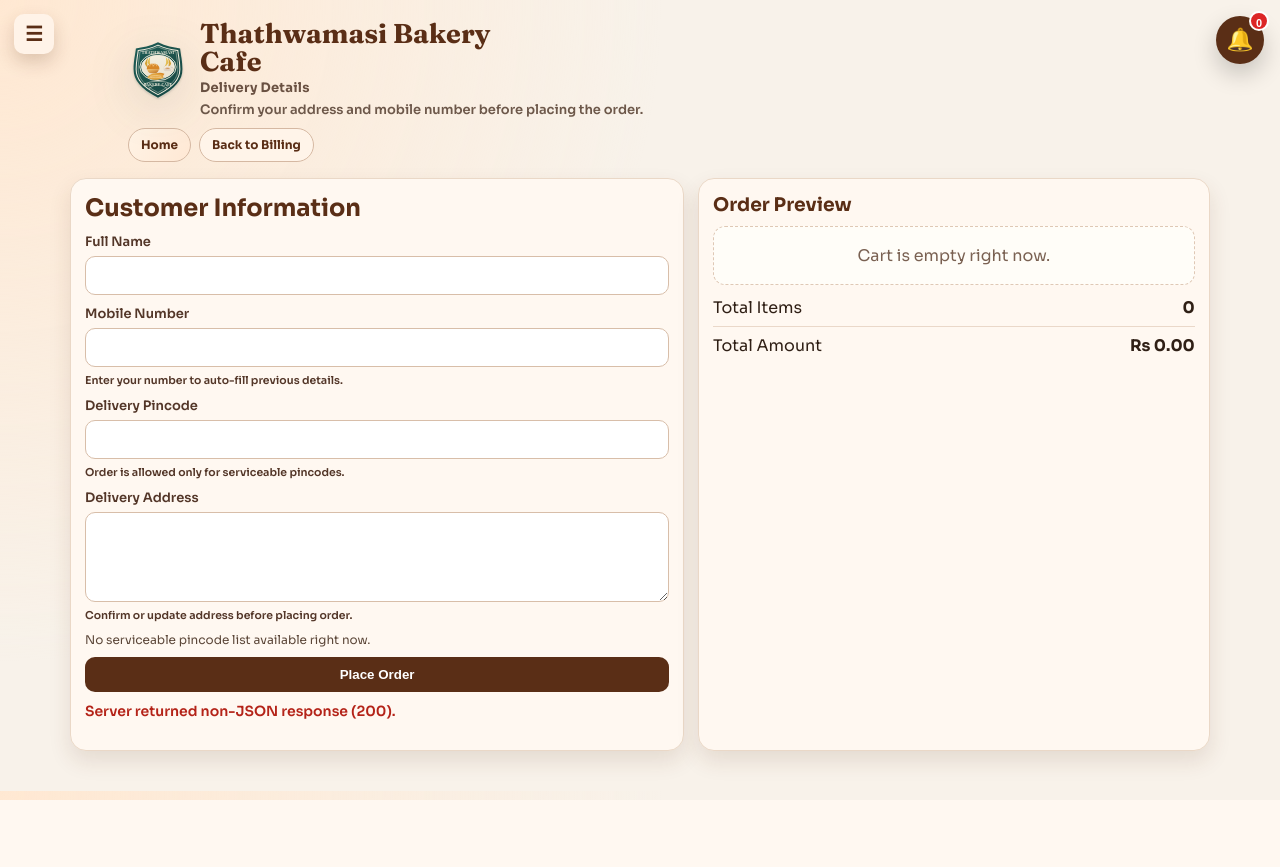
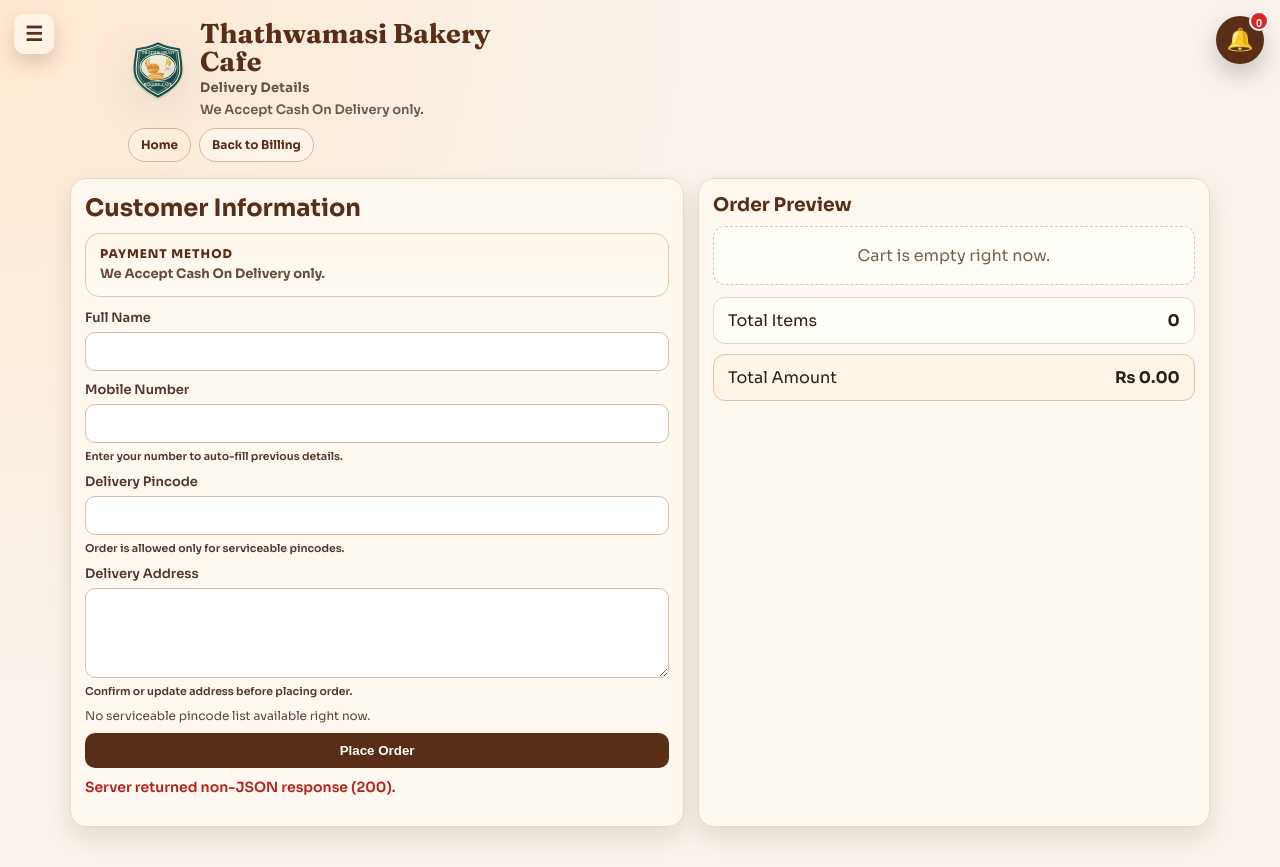
Before and after one commit to AnujMishra77000/suneil_cafe, a Django app: page /checkout/ in a window 1280 px wide. Before the commit the page ends 800 px from the top, so only its background shows below. Run offline with Django 5.2, Linux system fonts and the light colour scheme; data that the repository does not hold is empty; parts of the project's set-up code (start-up, migrations or seed data) failed here and were passed over; some libraries are stand-ins or nearby versions.

Commit message:
New_21 commit

```diff
--- a/core/urls.py
+++ b/core/urls.py
@@ -23,6 +23,7 @@
 from orders.views import (
     AdminDashboardView,
     AdminPincodeManageView,
+    AdminDeliveryContactManageView,
     AdminOrderDetailsView,
     AdminBillingListView,
     AdminBillDetailView,
@@ -63,6 +64,7 @@
     path('admin-dashboard/', AdminDashboardView.as_view(), name='admin-dashboard'),
     path('admin-dashboard/order-details/', AdminOrderDetailsView.as_view(), name='admin-order-details'),
     path('admin-dashboard/pincodes/', AdminPincodeManageView.as_view(), name='admin-pincode-manage'),
+    path('admin-dashboard/delivery-contact/', AdminDeliveryContactManageView.as_view(), name='admin-delivery-contact-manage'),
     path('admin-dashboard/billing/', AdminBillingListView.as_view(), name='admin-billing-list'),
     path('admin-dashboard/billing/<int:bill_id>/', AdminBillDetailView.as_view(), name='admin-bill-detail'),
     path('admin-dashboard/billing/<int:bill_id>/edit/', AdminBillEditView.as_view(), name='admin-bill-edit'),
--- a/notifications/static/notifications/notification_bell.js
+++ b/notifications/static/notifications/notification_bell.js
@@ -207,7 +207,7 @@
             const payload = item && item.payload && typeof item.payload === "object" ? item.payload : {};
             const customerName = payload.customer_name || "N/A";
             const totalPrice = payload.total_price || "-";
-            const phoneLabel = this.mode === "ADMIN" ? "Customer Phone" : "Owner Phone";
+            const phoneLabel = this.mode === "ADMIN" ? "Customer Phone" : "Delivery Contact";
             const phoneValue =
                 this.mode === "ADMIN"
                     ? payload.customer_phone || "-"
--- a/orders/templates/orders/admin_dashboard.html
+++ b/orders/templates/orders/admin_dashboard.html
@@ -48,6 +48,10 @@
                 <h2>Pincode Manager</h2>
                 <p>Add and manage serviceable delivery pincodes used for order validation.</p>
             </a>
+            <a class="quick-link" href="/admin-dashboard/delivery-contact/">
+                <h2>Delivery Contact</h2>
+                <p>Set the delivery boy number shown on customer receipts and success screens.</p>
+            </a>
         </section>
     </main>
     <script src="{% static 'notifications/notification_bell.js' %}?v=20260224-2"></script>
--- a/orders/views.py
+++ b/orders/views.py
@@ -31,6 +31,7 @@
 from .analytics import sales_summary, category_sales, top_products, unavailable_product_demand
 from .models import Bill
 from .models import Order, OrderItem, OrderFeedback, BillItem, SalesRecord, ServiceablePincode
+from .delivery_contact import get_delivery_contact_number, get_or_create_delivery_contact_setting
 from .serializers import OrderSerializer, OrderFeedbackWriteSerializer, BillSerializer
 from .services import create_order, create_order_from_cart
 from products.cache_utils import invalidate_catalog_cache
@@ -303,6 +304,37 @@
 
 
 @method_decorator(staff_member_required, name="dispatch")
+class AdminDeliveryContactManageView(TemplateView):
+    template_name = "orders/admin_delivery_contact_manage.html"
+
+    def get_context_data(self, **kwargs):
+        context = super().get_context_data(**kwargs)
+        row = get_or_create_delivery_contact_setting()
+        context["row"] = row
+        context["saved"] = self.request.GET.get("saved", "")
+        context["error"] = kwargs.get("error") or self.request.GET.get("error") or ""
+        return context
+
+    def post(self, request, *args, **kwargs):
+        row = get_or_create_delivery_contact_setting()
+        action = (request.POST.get("action") or "save").strip().lower()
+
+        if action == "clear":
+            row.delivery_contact_number = ""
+            row.save(update_fields=["delivery_contact_number", "updated_at"])
+            return redirect("/admin-dashboard/delivery-contact/?saved=cleared")
+
+        value = "".join(ch for ch in str(request.POST.get("delivery_contact_number") or "") if ch.isdigit())
+        if value and len(value) != 10:
+            context = self.get_context_data(error="Enter a valid 10-digit delivery contact number.")
+            return self.render_to_response(context, status=400)
+
+        row.delivery_contact_number = value
+        row.save()
+        return redirect("/admin-dashboard/delivery-contact/?saved=1")
+
+
+@method_decorator(staff_member_required, name="dispatch")
 class AdminOrderDetailsView(TemplateView):
     template_name = "orders/admin_order_details.html"
 
@@ -1392,7 +1424,7 @@
     return lines
 
 
-def _build_user_receipt_pdf(bill, owner_phone):
+def _build_user_receipt_pdf(bill, delivery_contact):
     page_width = 595
     left_margin = 22
     right_margin = 22
@@ -1400,7 +1432,7 @@
     bottom_margin = 16
     content_width = page_width - left_margin - right_margin
 
-    owner_phone_value = owner_phone or "-"
+    delivery_contact_value = delivery_contact or "-"
     address_lines = _wrap_pdf_text(f"Address: {bill.shipping_address}", width=90)
 
     item_rows = []
@@ -1477,7 +1509,7 @@
     y -= 11
 
     text(x, y, f"Customer Phone: {bill.phone}", size=9)
-    text(left_margin + content_width - 205, y, f"Owner Phone: {owner_phone_value}", size=9)
+    text(left_margin + content_width - 205, y, f"Delivery Contact: {delivery_contact_value}", size=9)
     y -= 11
 
     for line in address_lines:
@@ -1550,13 +1582,9 @@
                 status=status.HTTP_404_NOT_FOUND,
             )
 
-        owner_phone = (
-            getattr(settings, "ADMIN_PHONE", "")
-            or getattr(settings, "TWILIO_PHONE_NUMBER", "")
-            or ""
-        ).strip()
-
-        pdf_data = _build_user_receipt_pdf(bill, owner_phone)
+        delivery_contact = get_delivery_contact_number()
+
+        pdf_data = _build_user_receipt_pdf(bill, delivery_contact)
         filename = f"receipt_{bill.bill_number or bill.id}.pdf"
         response = HttpResponse(pdf_data, content_type="application/pdf")
         response["Content-Disposition"] = f'attachment; filename="{filename}"'
--- a/products/static/products/checkout.css
+++ b/products/static/products/checkout.css
@@ -67,6 +67,32 @@
     color: var(--brand-700);
 }
 
+.checkout-note {
+    display: grid;
+    gap: 4px;
+    margin-bottom: 12px;
+    padding: 12px 14px;
+    border: 1px solid #e6c9ad;
+    border-radius: 14px;
+    background: linear-gradient(180deg, #fff6ea 0%, #fffbf6 100%);
+}
+
+.checkout-note-title {
+    color: var(--brand-700);
+    font-size: 12px;
+    font-weight: 800;
+    letter-spacing: 0.08em;
+    text-transform: uppercase;
+}
+
+.checkout-note-copy {
+    margin: 0;
+    color: #6b4d3c;
+    font-size: 13px;
+    font-weight: 700;
+    line-height: 1.45;
+}
+
 label {
     display: grid;
     gap: 6px;
@@ -159,12 +225,18 @@
 .row {
     display: flex;
     justify-content: space-between;
-    margin: 8px 0;
+    align-items: center;
+    gap: 12px;
+    margin: 10px 0 0;
+    padding: 12px 14px;
+    border: 1px solid #ead8c9;
+    border-radius: 12px;
+    background: #fffdf8;
 }
 
 .total {
-    border-top: 1px solid #ead8c9;
-    padding-top: 8px;
+    border: 1px solid #e4c5aa;
+    background: #fff4e8;
 }
 
 @media (max-width: 840px) {
--- a/products/static/products/checkout.js
+++ b/products/static/products/checkout.js
@@ -224,15 +224,25 @@
     if (!state.cart.items.length) {
         previewItemsEl.innerHTML = `<div class="preview-empty">Cart is empty right now.</div>`;
     } else {
-        previewItemsEl.innerHTML = state.cart.items.map((item) => `
+        previewItemsEl.innerHTML = state.cart.items.map((item) => {
+            const quantity = Number(item.quantity) || 0;
+            const price = Number(item.price || 0).toFixed(2);
+            return `
                 <article class="preview-item">
                     <div class="preview-copy">
                         <strong class="preview-name">${escapeHtml(item.product_name)}</strong>
-                    <span class="preview-meta">Quantity: ${escapeHtml(item.quantity)} item${Number(item.quantity) === 1 ? "" : "s"}</span>
+                        <span class="preview-meta">Unit Price: Rs ${escapeHtml(price)}</span>
                     </div>
+                    <div class="preview-qty-wrap">
+                        <span class="preview-qty">Qty ${escapeHtml(quantity)}</span>
+                    </div>
+                    <div class="preview-amounts">
+                        <span class="preview-amount-label">Line Total</span>
                         <strong class="preview-price">Rs ${lineTotal(item)}</strong>
+                    </div>
                 </article>
-        `).join("");
+            `;
+        }).join("");
     }
     totalItemsEl.textContent = String(state.cart.total_items || 0);
     totalAmountEl.textContent = `Rs ${state.cart.total_amount || "0.00"}`;
--- a/products/templates/products/checkout.html
+++ b/products/templates/products/checkout.html
@@ -21,7 +21,7 @@
     </script>
     <link rel="stylesheet" href="{% static 'products/page_fx.css' %}?v=20260228-fx1" />
     <script defer src="{% static 'products/page_fx.js' %}?v=20260228-fx1"></script>
-    <link rel="stylesheet" href="{% static 'products/checkout.css' %}?v=20260301-checkout1" />
+    <link rel="stylesheet" href="{% static 'products/checkout.css' %}?v=20260301-checkout3" />
     <link rel="stylesheet" href="{% static 'products/brand.css' %}?v=20260228-brand3" />
     <link rel="stylesheet" href="{% static 'products/customer_menu.css' %}?v=20260228-brand1" />
     <link rel="stylesheet" href="{% static 'notifications/notification_bell.css' %}?v=20260224-2" />
@@ -45,7 +45,7 @@
                     <div class="site-copy">
                         <h1 class="site-title site-title--compact site-title--stacked"><span class="site-title-line">Thathwamasi Bakery</span><span class="site-title-line">Cafe</span></h1>
                         <p class="page-context">Delivery Details</p>
-                        <p class="page-label">Confirm your address and mobile number before placing the order.</p>
+                        <p class="page-label">We Accept Cash On Delivery only.</p>
                     </div>
                 </div>
                 <div class="page-nav-chips">
@@ -58,6 +58,10 @@
         <section class="layout">
             <form id="checkoutForm" class="form-card" data-fx>
                 <h2>Customer Information</h2>
+                <div class="checkout-note">
+                    <strong class="checkout-note-title">Payment Method</strong>
+                    <p class="checkout-note-copy">We Accept Cash On Delivery only.</p>
+                </div>
                 <label>
                     Full Name
                     <input id="nameInput" name="name" required />
@@ -93,7 +97,7 @@
             </aside>
         </section>
     </main>
-    <script src="{% static 'products/checkout.js' %}?v=20260301-checkout1"></script>
+    <script src="{% static 'products/checkout.js' %}?v=20260301-checkout2"></script>
     <script src="{% static 'products/customer_menu.js' %}?v=20260224-1"></script>
     <script src="{% static 'notifications/notification_bell.js' %}?v=20260224-2"></script>
     <script>
--- a/products/views.py
+++ b/products/views.py
@@ -1,3 +1,4 @@
+import re
 from rest_framework import generics
 from rest_framework.views import APIView
 from rest_framework.response import Response
@@ -14,12 +15,13 @@
 from django.core.files.storage import default_storage
 from django.utils.text import get_valid_filename
 from django.core.cache import cache
-from django.conf import settings
 from .models import Advertisement, Product, Section, Category, ProductViewLog
 from .cache_utils import catalog_cache_key, invalidate_catalog_cache
 from .services import ProductService
 from .forms import AdminAdvertisementForm, AdminProductCreateForm
 from .tasks import process_product_image_upload_task
+from orders.delivery_contact import get_delivery_contact_number
+
 from .serializers import (
     ProductSerializer,
     ProductCardSerializer,
@@ -146,7 +148,10 @@
 
     def get_context_data(self, **kwargs):
         context = super().get_context_data(**kwargs)
-        context["order_id"] = (self.request.GET.get("order_id") or "").strip()
+        delivery_contact = get_delivery_contact_number()
+        tel_contact = re.sub(r"[^0-9+]", "", delivery_contact)
+        context["delivery_contact"] = delivery_contact
+        context["delivery_contact_href"] = f"tel:{tel_contact}" if tel_contact else ""
         return context
 
 
```
Also changed, not shown: other parts of products/static/products/checkout.css (+58 -8 lines), notifications/services.py (+6 -3 lines), orders/admin.py (+7 -1 lines), orders/delivery_contact.py (added, +20 -0 lines), orders/models.py (+22 -0 lines), orders/templates/orders/admin_delivery_contact_manage.html (added, +78 -0 lines), products/static/products/order_success.css (+39 -0 lines), products/static/products/order_success.js (+0 -15 lines), products/templates/products/order_success.html (+15 -5 lines), orders/migrations/0010_deliverycontactsetting.py (added). Lines whose indentation alone changed are shown as unchanged.
